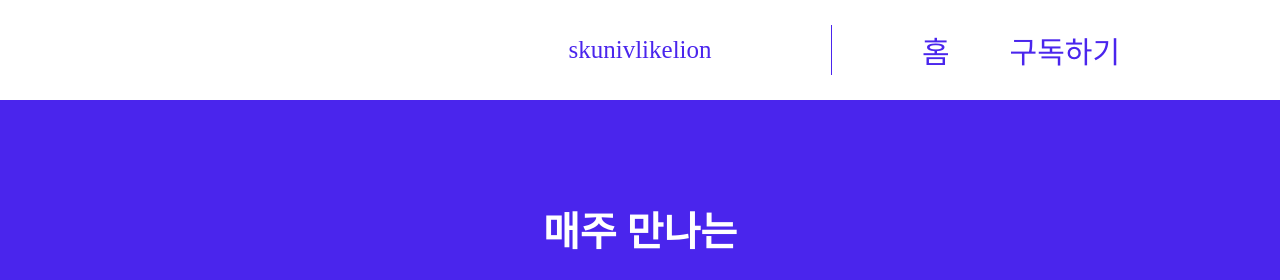
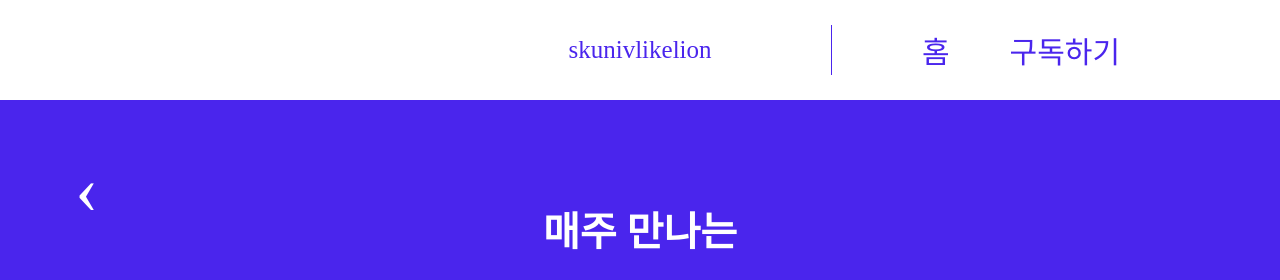
Before and after one commit to likelion14-kimchi/likelion14-fe, a React (Vite) app: page /subscribe in a window 1280 px wide. Shown: the top 280 px of the page. Built offline with nearby package versions, Linux system fonts and the light colour scheme.

Commit message:
:sparkles: Feat: 홈으로 돌아가는 버튼 구현

```diff
--- a/src/components/header/Header.jsx
+++ b/src/components/header/Header.jsx
@@ -11,7 +11,7 @@ export default function Header() {
             <MenuContainer>
                 <Divider />
                 <MenuText onClick={() => navigate("/")}> 홈 </MenuText>
-                <MenuText> 구독하기</MenuText>
+                <MenuText onClick={() => navigate("/subscribe")}> 구독하기</MenuText>
             </MenuContainer>
         </Wrapper>
     );
@@ -40,13 +40,14 @@ const TitleText = styled.div`
     font-size: 25px;
     font-family: Pretendard Variable;
     font-weight: 300;
-    word-wrap: break-wor
+    word-wrap: break-word
 `;
 const MenuText = styled.div`
     color: #4A25ED;
     font-size: 30px;
     font-family: Pretendard Variable;
     font-weight: 300;
+    cursor: pointer;
     word-wrap: break-word
 `;
 
--- a/src/pages/Subscribe/SessionSection.jsx
+++ b/src/pages/Subscribe/SessionSection.jsx
@@ -41,7 +41,7 @@ export default function CollabSection() {
                 <ArrowButton onClick={handleNextPage} $hidden={page === sessionData.length}>›</ArrowButton>
             </CardBox>
             <ButtonBox>
-                <Button buttonName="가입하기 " $active={false} />
+                <Button buttonName="가입하기 " onClick={() => { window.open('https://skulikelion.com', '_blank'); }} />
             </ButtonBox>
         </Wrapper>
     );
--- a/src/pages/Subscribe/Subscribe.jsx
+++ b/src/pages/Subscribe/Subscribe.jsx
@@ -5,10 +5,16 @@ import SessionSection from "./SessionSection";
 
 import letterImage from "../../assets/images/letter.svg";
 import wheelImage from "../../assets/images/wheelImage.svg";
+import {useNavigate} from "react-router-dom";
 
 export default function Main() {
+  const navigate = useNavigate();
+
   return (
     <Wrapper>
+        <BackButton onClick={() => navigate("/")}>
+        ‹
+      </BackButton>
       <TopSection
         smallText="매주 만나는"
         highlightText="멋쟁이사자"
@@ -31,4 +37,14 @@ export default function Main() {
 const Wrapper = styled.div`
   width: 100%;
   min-height: 100vh;
+  position: relative;
 `;
+const BackButton = styled.div`
+    position: absolute;
+    top: 50px;
+    left: 75px;
+    font-size: 70px;
+    color: #FFFFFF;
+
+    cursor: pointer;
+`;
```
